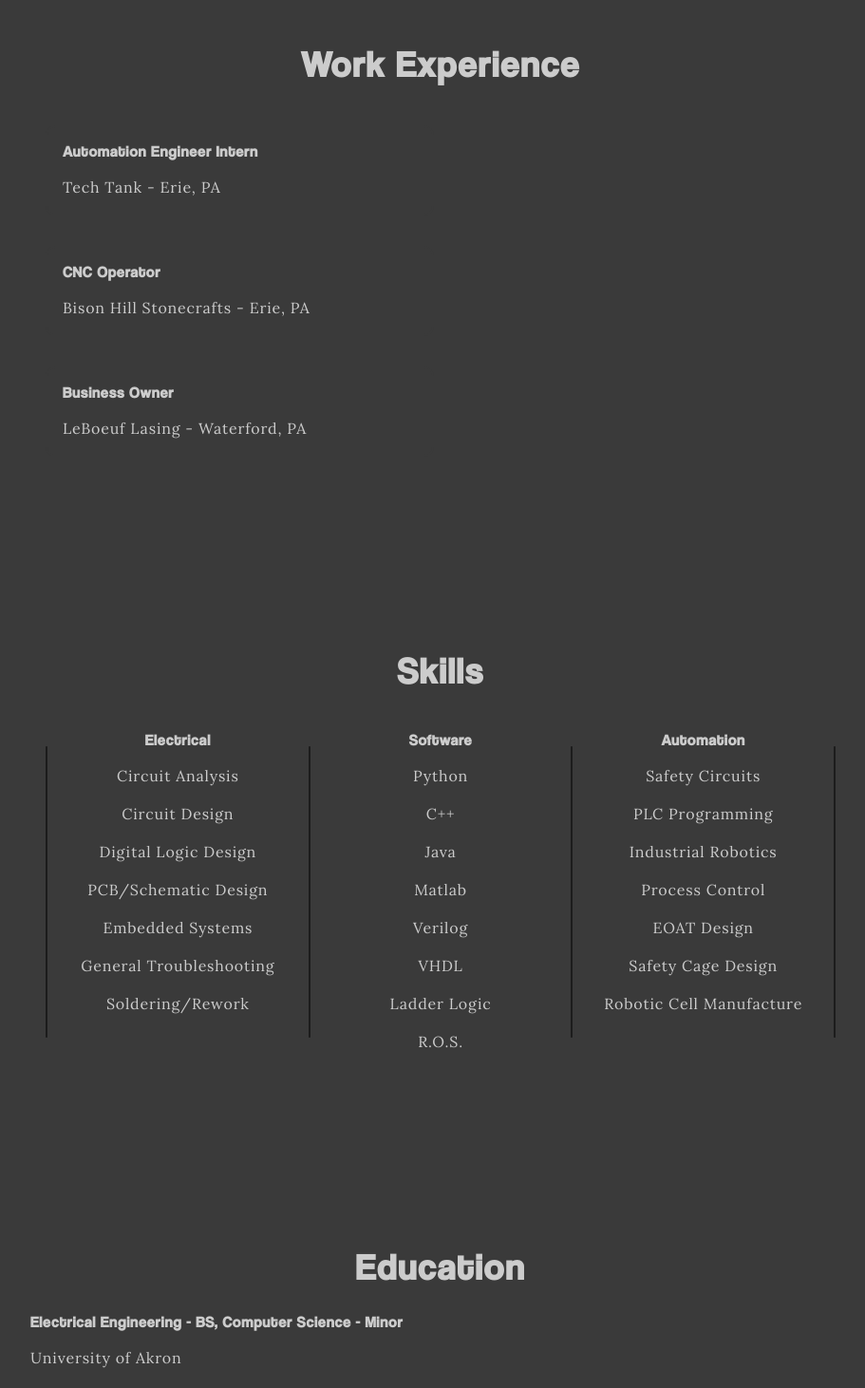
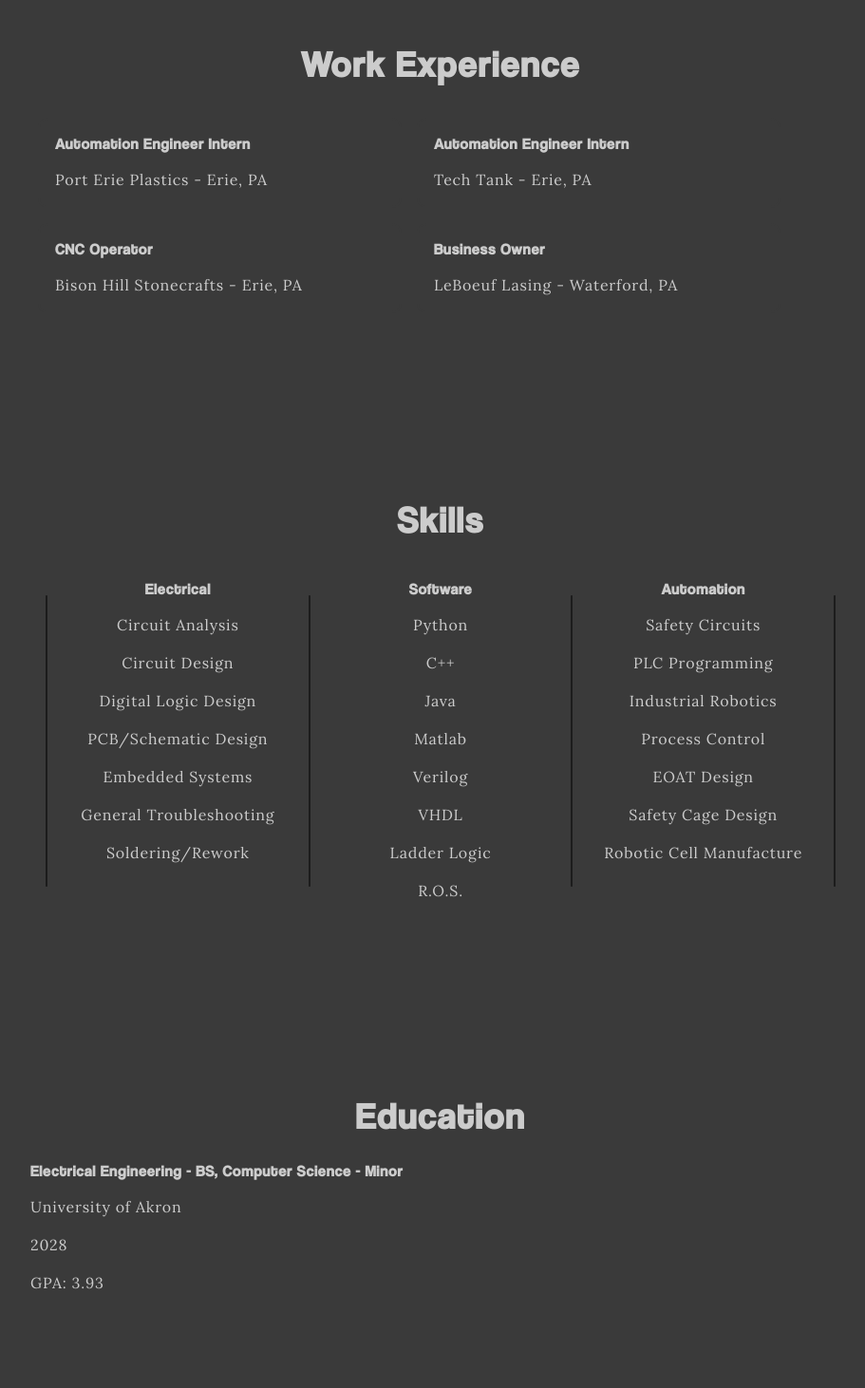
Before and after one commit to Mapy542/portfolio, a SvelteKit app: page /eli in a window 1280 px wide. Shown: the part 780-2242 px from the top of the page at 95% size, without its empty margins (176-1087 px from the left). Built offline with nearby package versions, Linux system fonts and the light colour scheme.

Commit message:
update bio

```diff
--- a/src/lib/data/bio.json
+++ b/src/lib/data/bio.json
@@ -1,6 +1,17 @@
 {
 	"employed": false,
 	"work": [
+		{
+			"name": "Port Erie Plastics",
+			"location": "Erie, PA",
+			"position": "Automation Engineer Intern",
+			"responsibilities": [
+				"Developed an operator cycle time monitoring/feedback system integrated with Enterprise IQ",
+				"Designed and built a computer vision quality inspection system to verify label and barcode placement on storage containers",
+				"Maintained and programmed Co-bot assembly and ink-stamp stations",
+				"Modeled and printed custom EAOTs and part transfer fixtures"
+			]
+		},
 		{
 			"name": "Tech Tank",
 			"location": "Erie, PA",
@@ -30,8 +41,8 @@
 			"position": "Business Owner",
 			"responsibilities": [
 				"Design, manufacture, and sell custom woodworking products",
-				"Built and maintain website",
-				"Design product manufacturing processes."
+				"Built e-commerce website",
+				"Design product manufacturing processes"
 			]
 		}
 	],
@@ -69,7 +80,8 @@
 		{
 			"degree": "Electrical Engineering - BS, Computer Science - Minor",
 			"school": "University of Akron",
-			"graduation": "2028"
+			"graduation": "2028",
+			"gpa": "3.93"
 		}
 	],
 	"contact": {
--- a/src/routes/eli/+page.svelte
+++ b/src/routes/eli/+page.svelte
@@ -95,6 +95,9 @@
 				<h3>{edu.degree}</h3>
 				<p>{edu.school}</p>
 				<p>{edu.graduation}</p>
+				{#if edu.gpa}
+					<p>GPA: {edu.gpa}</p>
+				{/if}
 			</div>
 		{/each}
 	</div>
@@ -138,14 +141,20 @@
 	}
 
 	.work-card {
-		margin: 1em;
-		width: 45%;
+		margin: 0.5em;
+		width: 42%;
 		transition: all var(--transition-length);
 		max-height: 120px;
 		overflow: hidden;
 		border: 2px solid var(--theme-bg-primary);
 		border-radius: var(--theme-img-border-radius);
 		padding-left: 1em;
+	}
+
+	@media (max-width: 600px) {
+		.work-card {
+			width: 90%;
+		}
 	}
 
 	.work-card ul {
```
